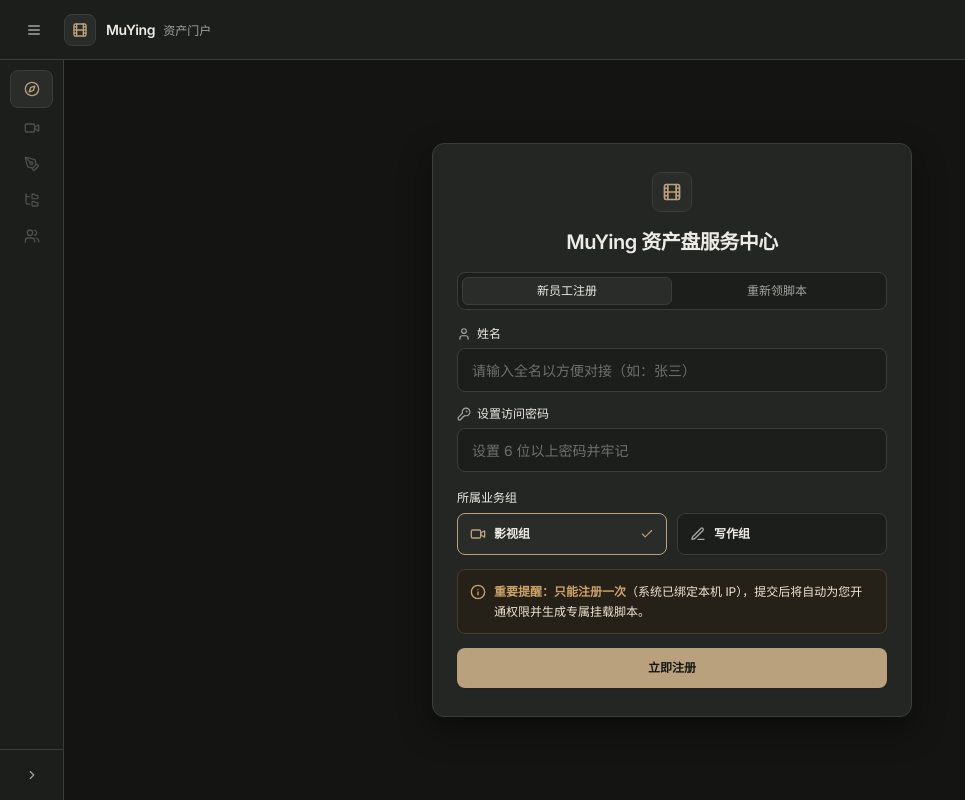
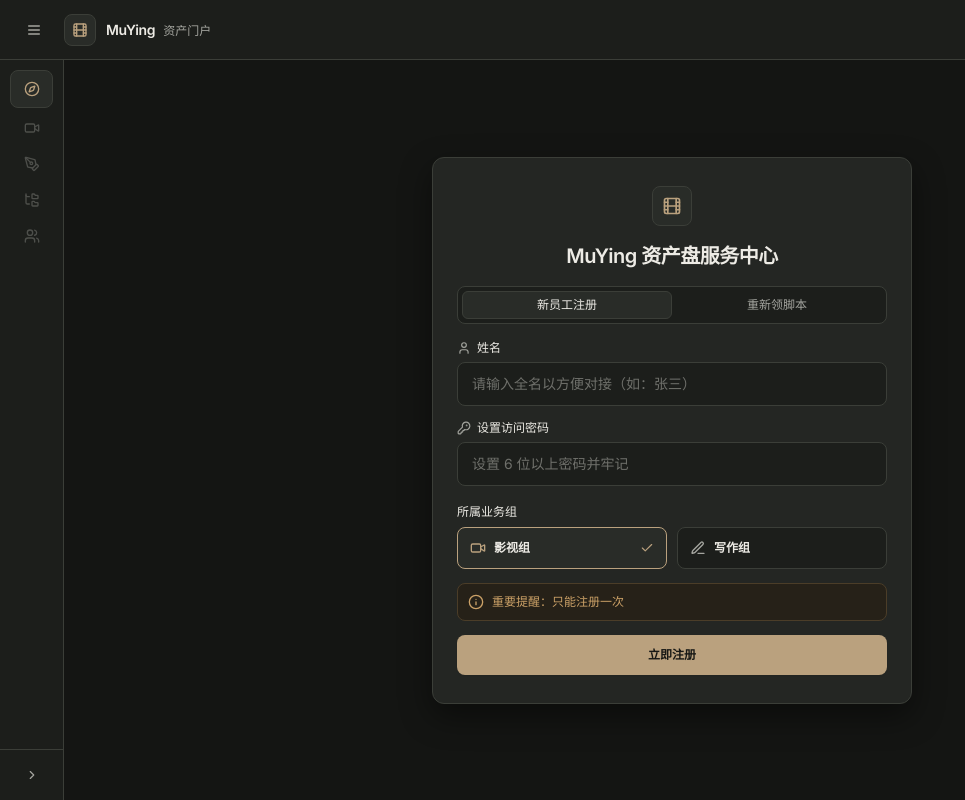
Before and after one commit to rogniceguy-max/Assets_Page, a React (Vite) app in the folder frontend/: page / in a window 1280 px wide. Shown: the whole page, without its empty margins (0-965 px from the left). Built offline with nearby package versions, Linux system fonts and the light colour scheme.

Commit message:
refactor(ui): shorten registration warning text and remove sidebar storage card

```diff
--- a/frontend/src/components/layout/Sidebar.tsx
+++ b/frontend/src/components/layout/Sidebar.tsx
@@ -5,8 +5,7 @@ import {
   PenTool,
   FolderTree,
   Users,
-  ChevronRight,
-  HardDrive
+  ChevronRight
 } from 'lucide-react';
 import { cn } from '@/lib/utils';
 
@@ -131,17 +130,7 @@ export const Sidebar: React.FC<SidebarProps> = ({
         })}
       </div>
 
-      <div className="p-2.5 border-t border-border space-y-2">
-        {open ? (
-          <div className="bg-secondary/70 border border-border p-2.5 rounded-[8px] text-xs text-muted flex items-center gap-2.5">
-            <HardDrive className="h-4 w-4 text-accent shrink-0" />
-            <div className="overflow-hidden">
-              <div className="text-foreground text-xs font-medium truncate">MuYing 存储总池</div>
-              <div className="text-[11px] text-muted-foreground">局域网共享卷已就绪</div>
-            </div>
-          </div>
-        ) : null}
-
+      <div className="p-2.5 border-t border-border">
         <button
           onClick={() => setOpen((prev) => !prev)}
           className="w-full flex items-center justify-center p-2 rounded-[8px] text-muted hover:text-foreground hover:bg-secondary/50 transition-colors"
--- a/frontend/src/components/registration/RegisterCard.tsx
+++ b/frontend/src/components/registration/RegisterCard.tsx
@@ -274,12 +274,10 @@ export const RegisterCard: React.FC<RegisterCardProps> = ({ onSuccess }) => {
                 </div>
               </div>
 
-              {/* 提示栏：低饱和琥珀色，替换不必要 Sparkles 为严谨 Info 图标 */}
-              <div className="gsap-stagger-item p-3 bg-warning-bg border border-warning-border rounded-[8px] text-xs text-warning-foreground leading-relaxed flex items-start gap-2">
-                <Info className="h-4 w-4 shrink-0 text-warning mt-0.5" />
-                <div>
-                  <strong className="text-warning">重要提醒：只能注册一次</strong>（系统已绑定本机 IP），提交后将自动为您开通权限并生成专属挂载脚本。
-                </div>
+              {/* 提示栏：低饱和琥珀色，重要提醒 */}
+              <div className="gsap-stagger-item p-2.5 bg-warning-bg border border-warning-border rounded-[8px] text-xs text-warning flex items-center gap-2">
+                <Info className="h-4 w-4 shrink-0 text-warning" />
+                <span className="font-medium">重要提醒：只能注册一次</span>
               </div>
 
               <Button
```
